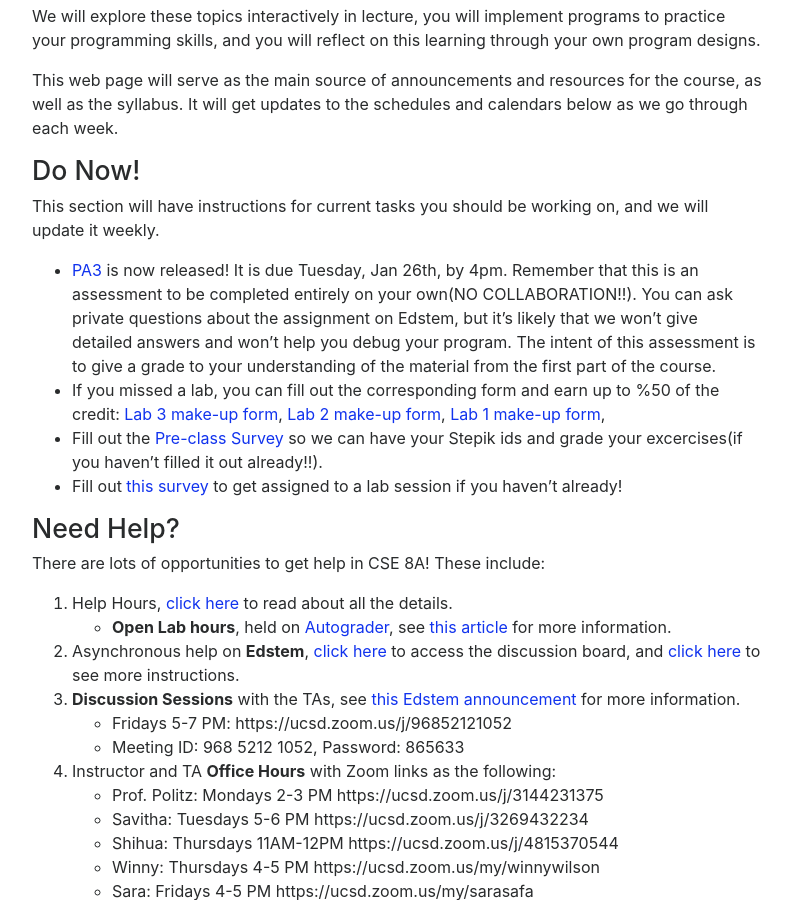
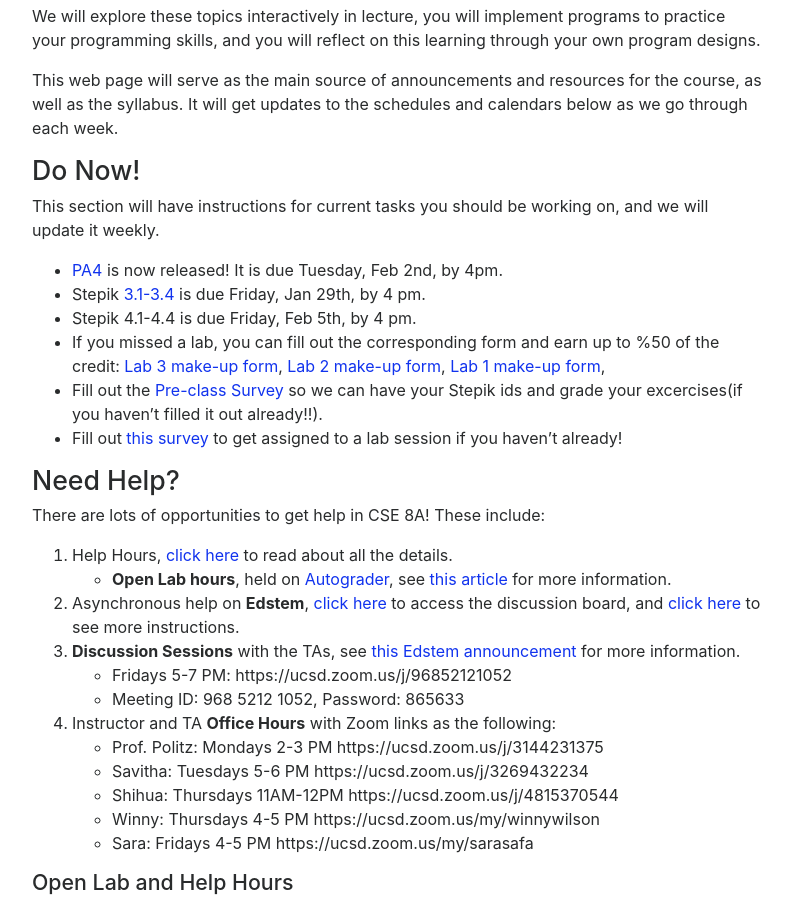
Before and after one commit to ucsd-cse8a-w21/ucsd-cse8a-w21.github.io, a Jekyll site: the page built from index.md, in a window 1280 px wide and 900 px high, scrolled down 707 px. Shown: the whole window, without its empty margins (243-1035 px from the left). Built offline with Jekyll 4.4.1, drawn with Linux system fonts in a browser that asks for light colours; nearby versions of some CDN libraries.

Commit message:
Update index.md

```diff
--- a/index.md
+++ b/index.md
@@ -28,7 +28,9 @@ and calendars below as we go through each week.
 This section will have instructions for current tasks you should be working
 on, and we will update it weekly.
 
-- [PA3](https://ucsd-cse8a-w21.github.io/pa3/) is now released! It is due Tuesday, Jan 26th, by 4pm. Remember that this is an assessment to be completed entirely on your own(NO COLLABORATION!!). You can ask private questions about the assignment on Edstem, but it's likely that we won't give detailed answers and won't help you debug your program. The intent of this assessment is to give a grade to your understanding of the material from the first part of the course.
+- [PA4](https://drive.google.com/file/d/1dvEJ8BDii9TzLRqnM7zsp9wRyfQBHsTs/view) is now released! It is due Tuesday, Feb 2nd, by 4pm.
+- Stepik [3.1-3.4](https://stepik.org/lesson/467758/step/1) is due Friday, Jan 29th, by 4 pm.
+- Stepik 4.1-4.4 is due Friday, Feb 5th, by 4 pm.
 - If you missed a lab, you can fill out the corresponding form and earn up to %50 of the credit: [Lab 3 make-up form](https://docs.google.com/forms/d/e/1FAIpQLSd34OGESkTY_MG_50luXb9NF_11-Cr94hGmgM-R-ple6NTtFg/viewform), [Lab 2 make-up form](https://forms.gle/q1s1Dr1KMe3RY77LA), [Lab 1 make-up form](https://forms.gle/QybphWqaceBJUVQR9),
 - Fill out the [Pre-class Survey](https://forms.gle/fu7V8UxvKEH3i6ef7) so we can have your Stepik ids and grade your excercises(if you haven't filled it out already!!).
 - Fill out [this
```
